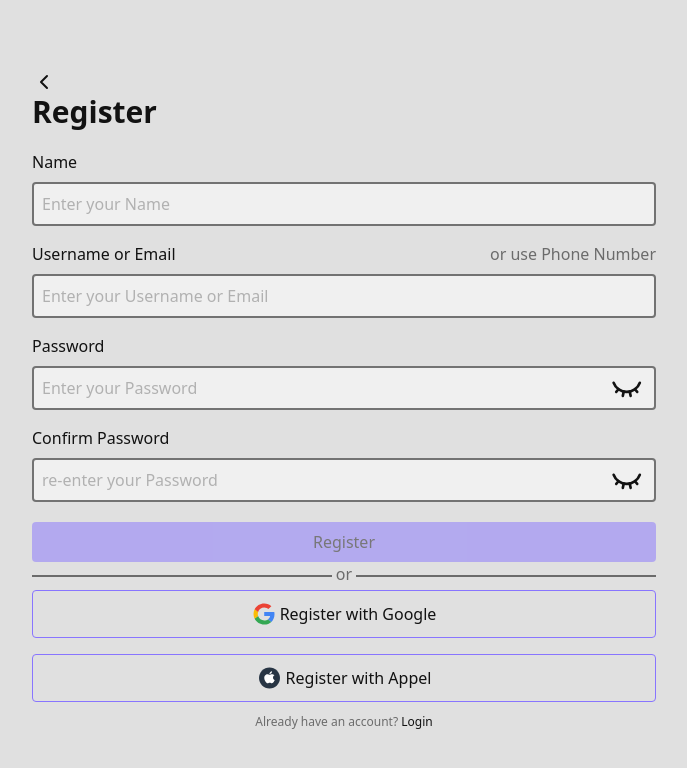
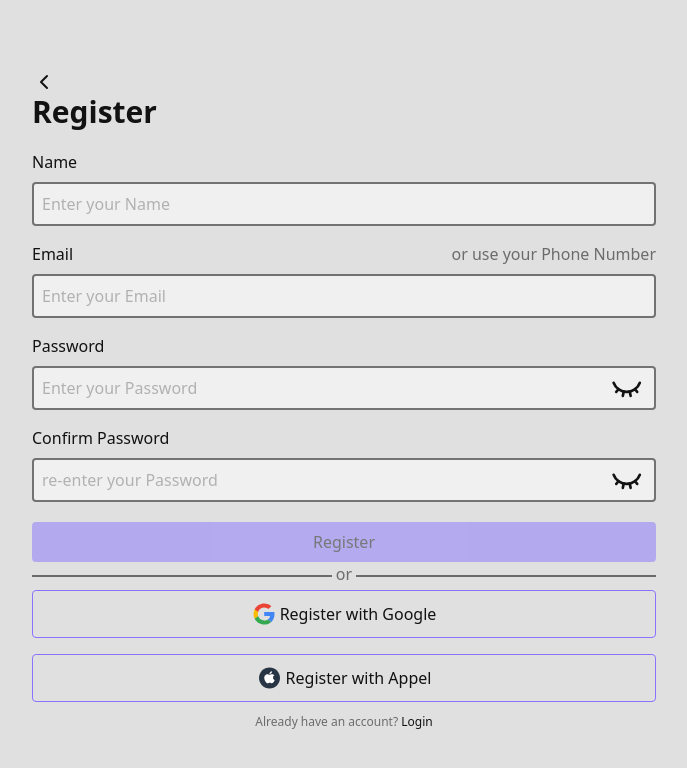
Before and after one commit to SaadiaEl08/to-do-list, a React (Vite) app in the folder frontend/: page /register in a window 1280 px wide. Shown: the top 768 px of the page, without its empty margins (296-983 px from the left). Built offline with nearby package versions, Linux system fonts and the light colour scheme; no server answers.

Commit message:
feat(auth): update SignUp component to support email registration and validation

```diff
--- a/frontend/src/pages/SignUp.jsx
+++ b/frontend/src/pages/SignUp.jsx
@@ -1,19 +1,18 @@
 import { ChevronLeft, Eye, EyeClosed } from "lucide-react";
-import { useCallback, useEffect, useState } from "react";
+import { useCallback, useState } from "react";
 import { Link, useNavigate } from "react-router";
 import { useRegister } from "../hooks/Auth.jsx";
 import { myToast } from "@/constants.jsx";
-import { ToastContainer } from "react-toastify";
 import "react-phone-number-input/style.css";
 import PhoneInput, { isPossiblePhoneNumber } from "react-phone-number-input";
 const SignUp = () => {
   const navigate = useNavigate();
   const [name, setName] = useState("");
-  const [login, setLogin] = useState("");
+  const [email, setEmail] = useState("");
   const [password, setPassword] = useState("");
   const [phoneNumber, setPhoneNumber] = useState("");
   const [confirmedPassword, setConfirmedPassword] = useState("");
-  const [registerMethod, setRegisterMethod] = useState("");
+  const [registerMethod, setRegisterMethod] = useState("email");
   const [showPassword, setShowPassword] = useState(false);
   const [showConfirmedPassword, setShowConfirmedPassword] = useState(false);
   const { mutate, isPending, isError } = useRegister();
@@ -24,8 +23,12 @@ const SignUp = () => {
     if (registerMethod === "phone" && !isPossiblePhoneNumber(phoneNumber)) {
       return { status: false, message: "Invalid Phone Number" };
     }
-    if (registerMethod !== "phone" && login === "") {
-      return { status: false, message: "Email or Username is required" };
+    if (registerMethod == "email" && email === "") {
+      return { status: false, message: "Email is required" };
+    }
+    const emailRegex = /^[a-zA-Z0-9._-]+@[a-zA-Z0-9.-]+\.[a-zA-Z]{2,6}$/;
+    if (registerMethod == "email" && !emailRegex.test(email)) {
+      return { status: false, message: "Invalid Email" };
     }
     if (password === "") {
       return { status: false, message: "Password is required" };
@@ -34,31 +37,14 @@ const SignUp = () => {
       return { status: false, message: "Passwords do not match" };
     }
     return { status: true, message: "Registration successful" };
-  }, [confirmedPassword, name, password, phoneNumber, registerMethod, login]);
-
-  useEffect(() => {
-    if (registerMethod === "phone") {
-      return;
-    }
-    if (login === "") {
-      setRegisterMethod("");
-      return;
-    }
-    const emailRegex = /^[a-zA-Z0-9._-]+@[a-zA-Z0-9.-]+\.[a-zA-Z]{2,6}$/;
-    if (emailRegex.test(login)) {
-      setRegisterMethod("email");
-    } else {
-      setRegisterMethod("username");
-    }
-  }, [registerMethod, login]);
-
+  }, [name, registerMethod, phoneNumber, email, password, confirmedPassword]);
   const handleRegister = () => {
     const validated = registerValidation().status;
     if (validated) {
-     mutate(
+      mutate(
         {
           name,
-          login,
+          email,
           password,
           phoneNumber,
           registerMethod,
@@ -98,35 +84,31 @@ const SignUp = () => {
             />
           </div>
           <div className="w-full flex flex-col gap-2 justify-start items-start">
-            <label htmlFor="login" className="w-full flex justify-between">
-              {registerMethod === ""
-                ? "Username or Email"
-                : registerMethod === "phone"
-                ? "Phone Number"
-                : registerMethod === "email"
+            <label htmlFor="email" className="w-full flex justify-between">
+              {registerMethod === "" || registerMethod === "email"
                 ? "Email"
-                : "Username"}
+                : "Phone Number"}
               <span
                 className="text-muted-foreground text-end cursor-pointer"
                 onClick={() => {
                   setRegisterMethod(
                     registerMethod === "" || registerMethod != "phone"
                       ? "phone"
-                      : ""
+                      : "email"
                   );
                 }}
               >
-                or use{" "}
-                {registerMethod !== "phone" ? "Phone Number" : "Email/Username"}
+                or use your{" "}
+                {registerMethod !== "phone" ? "Phone Number" : "Email"}
               </span>
             </label>
-            {registerMethod !== "phone" ? (
+            {registerMethod == "email" || registerMethod == "" ? (
               <input
-                value={login}
-                onChange={(e) => setLogin(e.target.value)}
-                type={registerMethod === "email" ? "email" : "text"}
-                id="login"
-                placeholder="Enter your Username or Email"
+                value={email}
+                onChange={(e) => setEmail(e.target.value)}
+                type="email"
+                id="email"
+                placeholder="Enter your Email"
                 className="w-full p-2 placeholder:text-muted-foreground placeholder:opacity-50  border-2 border-muted-foreground bg-input rounded outline-none"
               />
             ) : (
@@ -137,7 +119,7 @@ const SignUp = () => {
                   defaultCountry="US"
                   className="w-full p-2 border-2 border-muted-foreground bg-input rounded"
                   onChange={setPhoneNumber}
-                  value={phoneNumber}
+                  value={phoneNumber || ""}
                 />
                 {phoneNumber != "" &&
                   !isPossiblePhoneNumber(phoneNumber || "") && (
@@ -226,7 +208,6 @@ const SignUp = () => {
           <Link to="/login">Login</Link>{" "}
         </div>
       </div>
-      <ToastContainer />
     </main>
   );
 };
```
